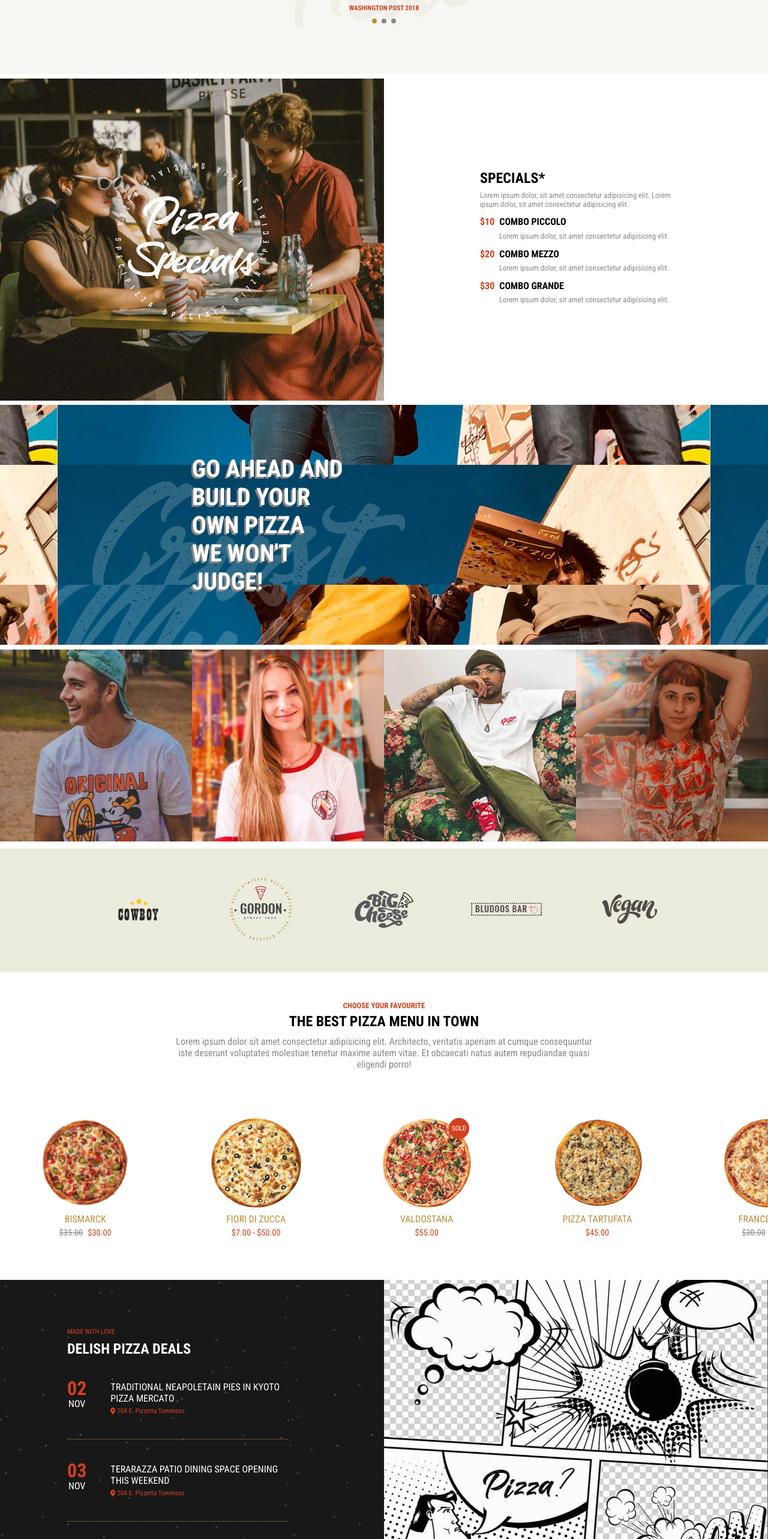
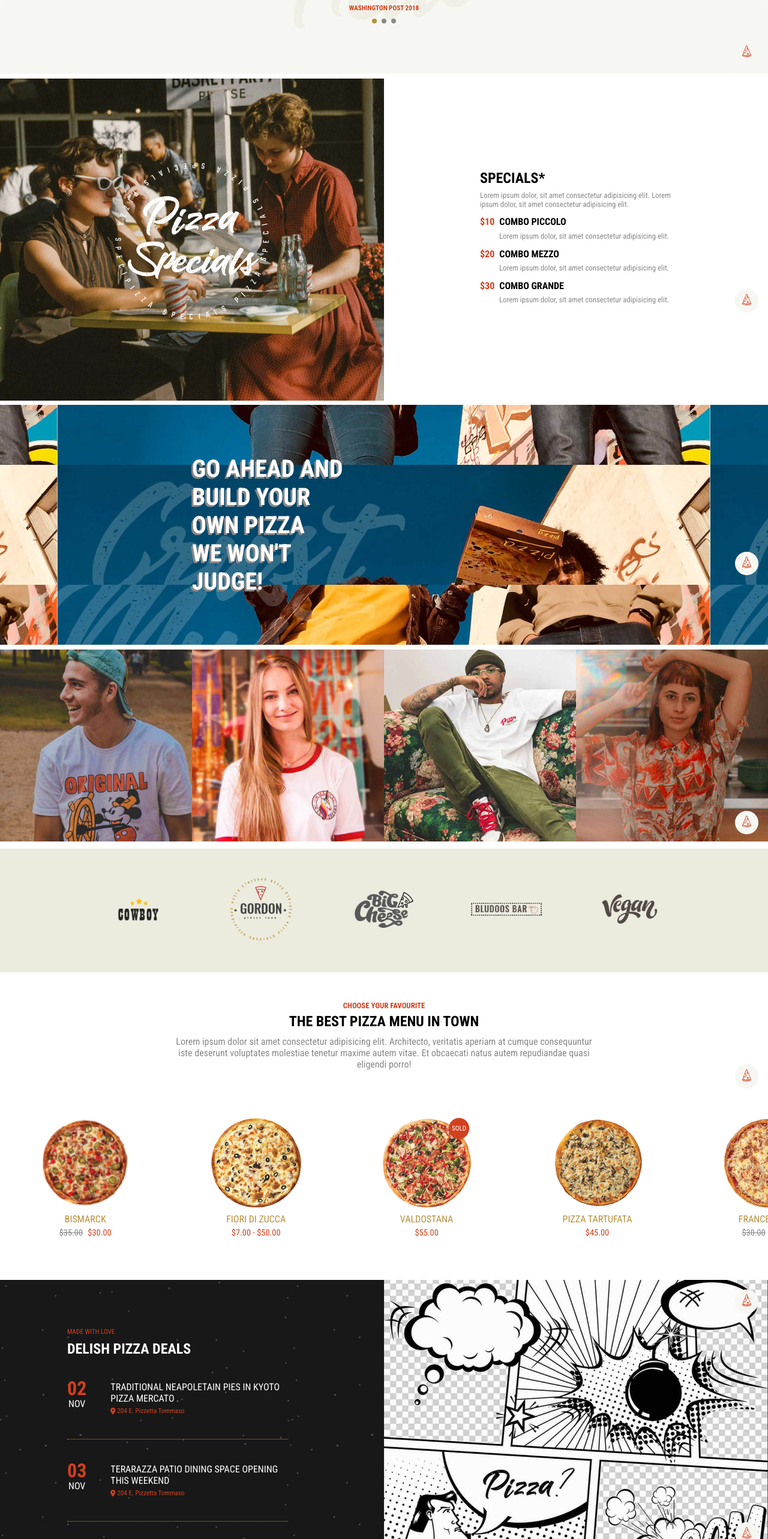
Before and after one commit to marcomammi02/proj-html-vuejs, a Vue app: page / in a window 1280 px wide. Shown: the part 880-3446 px from the top of the page at 60% size. Built offline with nearby package versions, Linux system fonts and the light colour scheme.

Commit message:
Adding PizzaSliceIcon + adjust something

```diff
--- a/src/components/BuildYourPizzaMain.vue
+++ b/src/components/BuildYourPizzaMain.vue
@@ -1,7 +1,9 @@
 <template>
   <div class="build-your-pizza-container">
     <div class="layer-one" />
-    <div class="layer-two" />
+    <div class="layer-two">
+      <PizzaSliceIcon class="pizza-slice-icon" />
+    </div>
     <div class="layer-three" />
     <div class="text">
       GO AHEAD AND <br>
@@ -14,8 +16,13 @@
 </template>
 
 <script>
+import PizzaSliceIcon from '@/components/PizzaSliceIcon.vue';
+
 export default {
   name: 'BuildYourPizzaMain',
+  components: {
+    PizzaSliceIcon,
+  },
 };
 </script>
 
@@ -33,6 +40,7 @@ export default {
     background-position-y: bottom;
   }
   .layer-two {
+    position: relative;
     height: 50%;
     background-image: url('@/img/h3-background-img.jpg');
     background-size: 85%;
@@ -57,4 +65,10 @@ export default {
     left: 25%;
     transform: translateY(-50%);
   }
+
+  .pizza-slice-icon {
+    position: absolute;
+    bottom: 1rem;
+    right: 1rem;
+  }
 </style>
--- a/src/components/CarouselMain.vue
+++ b/src/components/CarouselMain.vue
@@ -44,12 +44,18 @@
         PREV
       </div>
     </div>
+    <PizzaSliceIcon class="pizza-slice-icon" />
   </div>
 </template>
 
 <script>
+import PizzaSliceIcon from '@/components/PizzaSliceIcon.vue';
+
 export default {
   name: 'CarouselMain',
+  components: {
+    PizzaSliceIcon,
+  },
   data() {
     return {
       arrText: [
@@ -178,4 +184,10 @@ export default {
     transform: rotate(90deg);
     margin-left: -15px;
   }
+
+  .pizza-slice-icon {
+    position: absolute;
+    bottom: 1rem;
+    right: 1rem;
+  }
 </style>
--- a/src/components/DelishPizzaMain.vue
+++ b/src/components/DelishPizzaMain.vue
@@ -63,16 +63,24 @@
     </div>
     <div class="img-box">
       <img
+        class="img"
         src="@/img/h3-img-5a.jpg"
         alt=""
       >
+      <PizzaSliceIcon class="pizza-slice-icon" />
+      <PizzaSliceIcon class="pizza-slice-icon-two" />
     </div>
   </div>
 </template>
 
 <script>
+import PizzaSliceIcon from '@/components/PizzaSliceIcon.vue';
+
 export default {
   name: 'DelishPizzaMain',
+  components: {
+    PizzaSliceIcon,
+  },
 };
 </script>
 
@@ -135,10 +143,23 @@ export default {
 
     .img-box {
         width: 50%;
+        position: relative;
     }
 
-    .img-box img {
+    .img-box .img {
         width: 100%;
     }
 
+    .pizza-slice-icon {
+      position: absolute;
+      top: 1rem;
+      right: 1rem;
+    }
+
+    .pizza-slice-icon-two {
+      position: absolute;
+      bottom: 9rem;
+      right: 1rem;
+    }
+
 </style>
--- a/src/components/FooterPage.vue
+++ b/src/components/FooterPage.vue
@@ -65,12 +65,18 @@
       >
     </div>
     <div class="img-box" />
+    <PizzaSliceIcon class="pizza-slice-icon" />
   </footer>
 </template>
 
 <script>
+import PizzaSliceIcon from '@/components/PizzaSliceIcon.vue';
+
 export default {
   name: 'FooterPage',
+  components: {
+    PizzaSliceIcon,
+  },
   props: {
     arrRestaurant: Array,
   },
@@ -81,6 +87,7 @@ export default {
   footer {
     display: flex;
     height: 475px;
+    position: relative;
   }
 
   .list-box {
@@ -172,4 +179,10 @@ export default {
   .img-box img {
     width: 100%;
   }
+
+  .pizza-slice-icon {
+    position: absolute;
+    bottom: 1rem;
+    right: 1rem;
+  }
 </style>
--- a/src/components/FormMain.vue
+++ b/src/components/FormMain.vue
@@ -84,6 +84,7 @@ export default {
     background-color: #d2401e;
     color: #ffffff;
     margin-left: 3rem;
+    cursor: pointer;
   }
 
   input:focus {
--- a/src/components/PizzaMenuMain.vue
+++ b/src/components/PizzaMenuMain.vue
@@ -38,17 +38,20 @@
       </Slide>
     </Carousel>
     <div class="hider" />
+    <PizzaSliceIcon class="pizza-slice-icon" />
   </div>
 </template>
 
 <script>
 import { Carousel, Slide } from 'vue-carousel';
+import PizzaSliceIcon from '@/components/PizzaSliceIcon.vue';
 
 export default {
   name: 'PizzaMenuMain',
   components: {
     Carousel,
     Slide,
+    PizzaSliceIcon,
   },
   data() {
     return {
@@ -163,13 +166,19 @@ export default {
   }
 
   .hider {
-    width: 50px;
-    height: 25px;
+    width: 100px;
+    height: 40px;
     background-color: #ffffff;
     position: absolute;
     bottom: 0;
     left: 50%;
     transform: translateX(-50%);
+    cursor: grab;
   }
 
+  .pizza-slice-icon {
+    position: absolute;
+    top: 30%;
+    right: 1rem;
+  }
 </style>
--- /dev/null
+++ b/src/components/PizzaSliceIcon.vue
@@ -0,0 +1,28 @@
+<template>
+  <div>
+    <img
+      src="@/svg/svg-4.svg"
+      alt=""
+      class="pizza-slice"
+    >
+  </div>
+</template>
+
+<script>
+export default {
+  name: 'PizzaSliceIcon',
+};
+</script>
+
+<style lang="scss" scoped>
+  div {
+    background-color: #f6f7f2;
+    padding: 8px 12px;
+    border-radius: 50%;
+    cursor: pointer;
+  }
+
+  img {
+    width: 15px;
+  }
+</style>
--- a/src/components/SpecialsMain.vue
+++ b/src/components/SpecialsMain.vue
@@ -43,12 +43,18 @@
         </ul>
       </div>
     </div>
+    <PizzaSliceIcon class="pizza-slice-icon" />
   </div>
 </template>
 
 <script>
+import PizzaSliceIcon from '@/components/PizzaSliceIcon.vue';
+
 export default {
   name: 'SpecialsMain',
+  components: {
+    PizzaSliceIcon,
+  },
 };
 </script>
 
@@ -56,6 +62,7 @@ export default {
   .specials-container {
     display: flex;
     padding: .5rem 0 .2rem;
+    position: relative;
   }
 
   .img-box {
@@ -110,4 +117,10 @@ export default {
   .description {
     margin-left: 2rem;
   }
+
+  .pizza-slice-icon {
+    position: absolute;
+    top: 65%;
+    right: 1rem;
+  }
 </style>
--- a/src/components/TeamMain.vue
+++ b/src/components/TeamMain.vue
@@ -25,13 +25,18 @@
         </div>
       </div>
     </div>
+    <PizzaSliceIcon class="pizza-slice-icon" />
   </div>
 </template>
 
 <script>
+import PizzaSliceIcon from '@/components/PizzaSliceIcon.vue';
 
 export default {
   name: 'TeamMain',
+  components: {
+    PizzaSliceIcon,
+  },
   data() {
     return {
       arrTeam: [
@@ -65,6 +70,7 @@ export default {
   .cards-container {
     display: flex;
     padding: .5rem 0;
+    position: relative;
   }
 
   .card {
@@ -113,4 +119,9 @@ export default {
     display: flex;
   }
 
+  .pizza-slice-icon {
+    position: absolute;
+    bottom: 1.5rem;
+    right: 1rem;
+  }
 </style>
```
